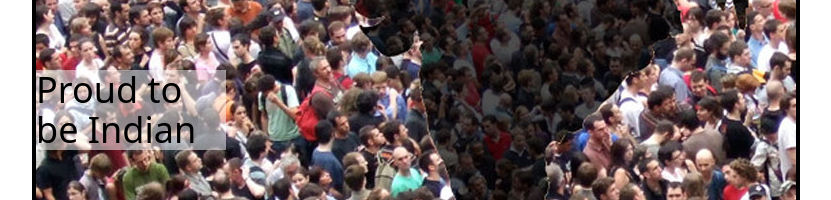
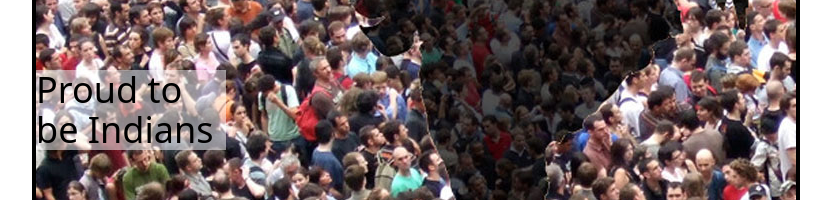
Before and after one commit to sujitha1203/banner, a Next.js app: page /banner in a window 1280 px wide. Shown: the part 270-470 px from the top of the page, without its empty margins (224-1055 px from the left). Built offline with nearby package versions, Linux system fonts and the light colour scheme.

Commit message:
webhost.com

```diff
--- a/components/ban.js
+++ b/components/ban.js
@@ -7,7 +7,7 @@ const Ban = () => {
 
 
                     <h1 className=" flex justify-center mt-80 bg-white  text-4xl w-1/4 bg-opacity-50">
-                        Proud to be Indian</h1>
+                        Proud to be Indians</h1>
                     <p className="font-bold bg-white bg-opacity-50 bg-gradient-to-r from-transparent to-orange-400
                 mt-20 font-Serif text-xl ">
 
```
